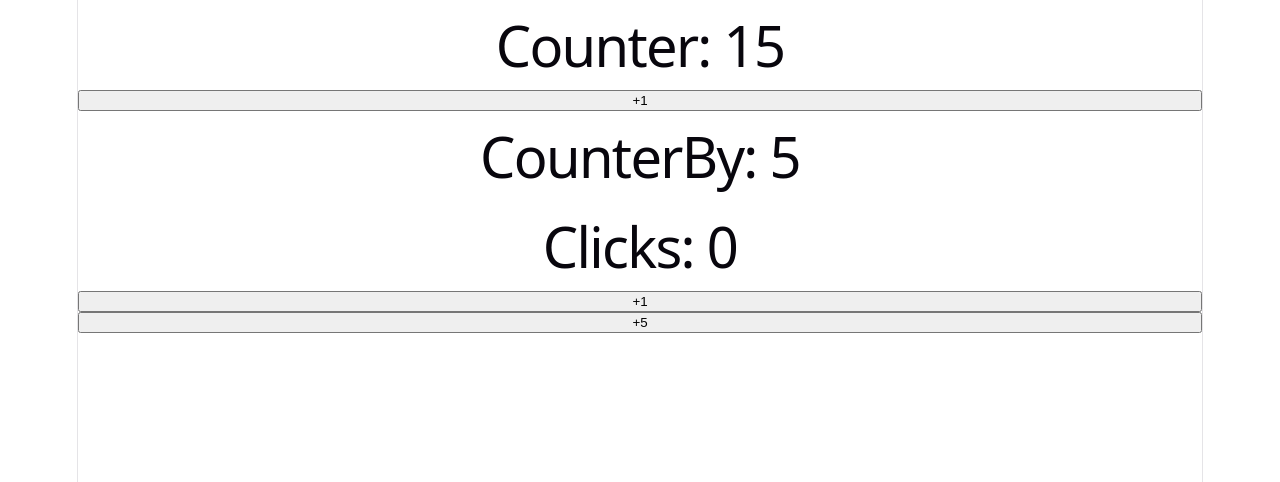
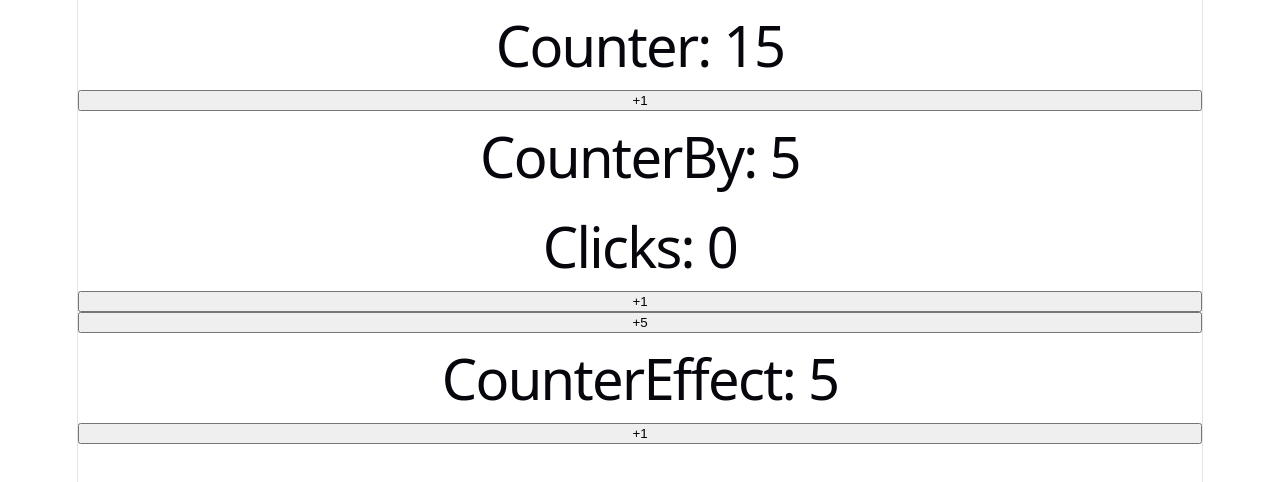
Before and after one commit to irwinet/app_react_bases, a React (Vite) app: page / in a window 1280 px wide. Shown: the top 482 px of the page. Built offline with nearby package versions, Linux system fonts and the light colour scheme.

Commit message:
feat: Add CounterEffect.tsx

```diff
--- a/src/App.tsx
+++ b/src/App.tsx
@@ -1,6 +1,7 @@
 import './App.css'
 import { Counter } from './bases/Counter'
 import { CounterBy } from './bases/CounterBy'
+import { CounterEffect } from './bases/CounterEffect'
 
 function App() {
 
@@ -8,6 +9,7 @@
     <>
       <Counter initialValue={15} />
       <CounterBy />
+      <CounterEffect />
     </>
   )
 }
--- /dev/null
+++ b/src/bases/CounterEffect.tsx
@@ -0,0 +1,32 @@
+import { useEffect, useState } from "react"
+
+const MAXIMUN_COUNT=10;
+
+export const CounterEffect = () => {
+    const [counter, setCounter] = useState(5);
+    const handleClick = () => {
+        //if(counter < MAXIMUN_COUNT) setCounter(counter + 1);
+        setCounter(prev => Math.min(prev+1, MAXIMUN_COUNT));
+    }
+
+    useEffect(() => {
+        // Cuerpo
+        // console.log('useEffect');
+        // return () => {
+        //     // Cuando el componente va a ser destruido
+        // }
+
+        if(counter<10) return;
+        console.log('%cSe llego al valor maximo', 'color: red;background-color: black;')
+    }, [counter]) //Dependencias
+
+
+    return (
+        <>
+            <h1>CounterEffect: {counter}</h1>
+            <button onClick={handleClick}>
+                +1
+            </button>
+        </>
+    )
+}
```
